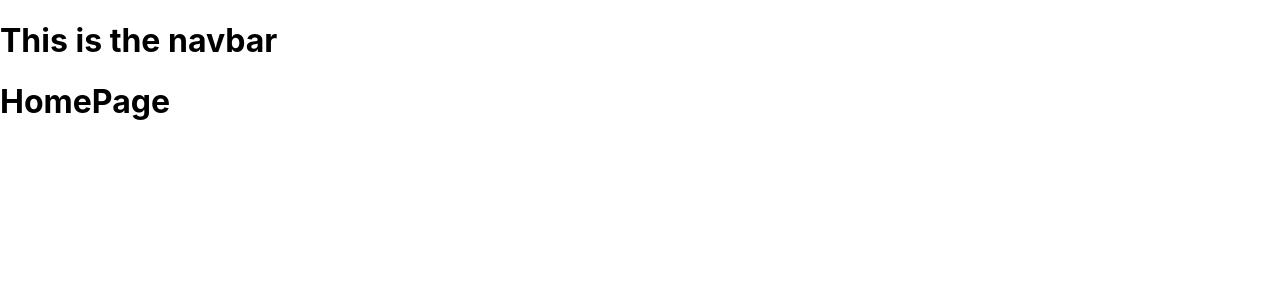
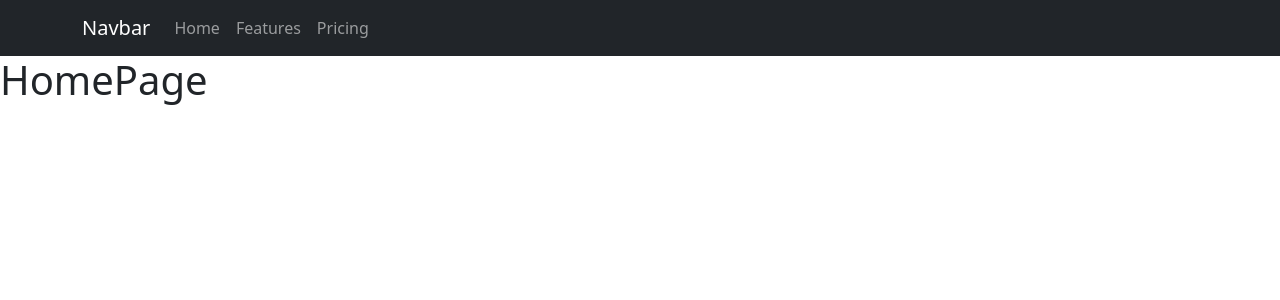
Before and after one commit to luis28ng/resto_hub, a React (Create React App) app: page / in a window 1280 px wide. Shown: the top 300 px of the page. Built offline with nearby package versions, Linux system fonts and the light colour scheme.

Commit message:
homepage and navbar draft

```diff
--- a/package.json
+++ b/package.json
@@ -9,7 +9,7 @@
     "axios": "^1.5.0",
     "bootstrap": "^5.3.2",
     "react": "^18.2.0",
-    "react-bootstrap": "^2.8.0",
+    "react-bootstrap": "^2.9.0",
     "react-dom": "^18.2.0",
     "react-icons": "^4.11.0",
     "react-router-dom": "^6.16.0",
--- a/src/components/navbar.js
+++ b/src/components/navbar.js
@@ -1,5 +1,22 @@
-export default function navbar (){
-    return(
-        <h1>This is the navbar</h1>
-    );
+import Container from 'react-bootstrap/Container';
+import Nav from 'react-bootstrap/Nav';
+import Navbar from 'react-bootstrap/Navbar';
+
+function navbar() {
+  return (
+    <>
+      <Navbar bg="dark" data-bs-theme="dark" sticky='top'>
+        <Container>
+          <Navbar.Brand href="#home">Navbar</Navbar.Brand>
+          <Nav className="me-auto">
+            <Nav.Link href="/">Home</Nav.Link>
+            <Nav.Link href="#features">Features</Nav.Link>
+            <Nav.Link href="#pricing">Pricing</Nav.Link>
+          </Nav>
+        </Container>
+      </Navbar>
+    </>
+  );
 }
+
+export default navbar;
--- a/src/index.js
+++ b/src/index.js
@@ -4,6 +4,7 @@
 // import App from './App';
 import reportWebVitals from './reportWebVitals';
 import HomePage from './pages/homepage.js'
+import 'bootstrap/dist/css/bootstrap.min.css';
 
 const root = ReactDOM.createRoot(document.getElementById('root'));
 root.render(
```
Also changed, not shown: 1 other file (tests, documents, lock files or other folders).
